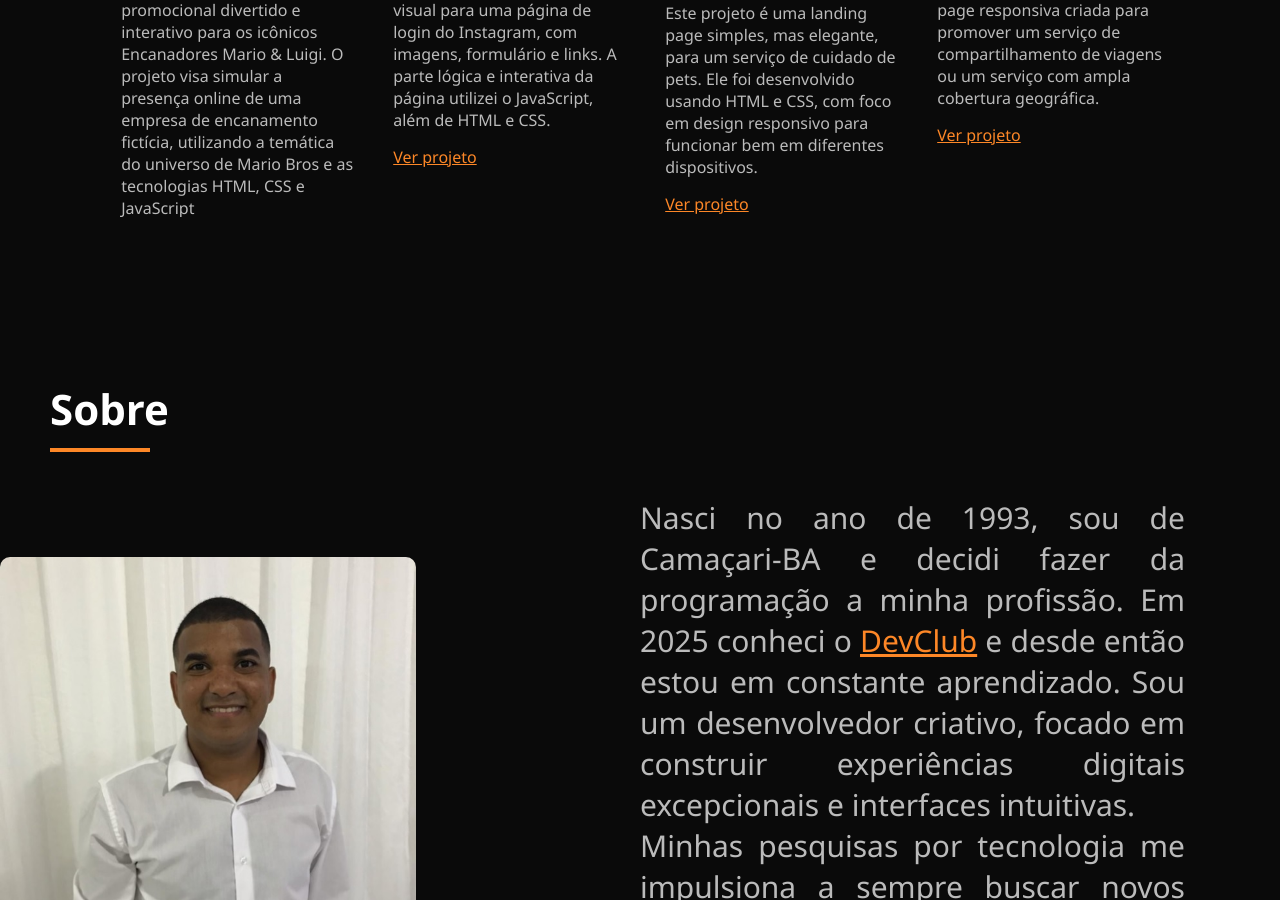
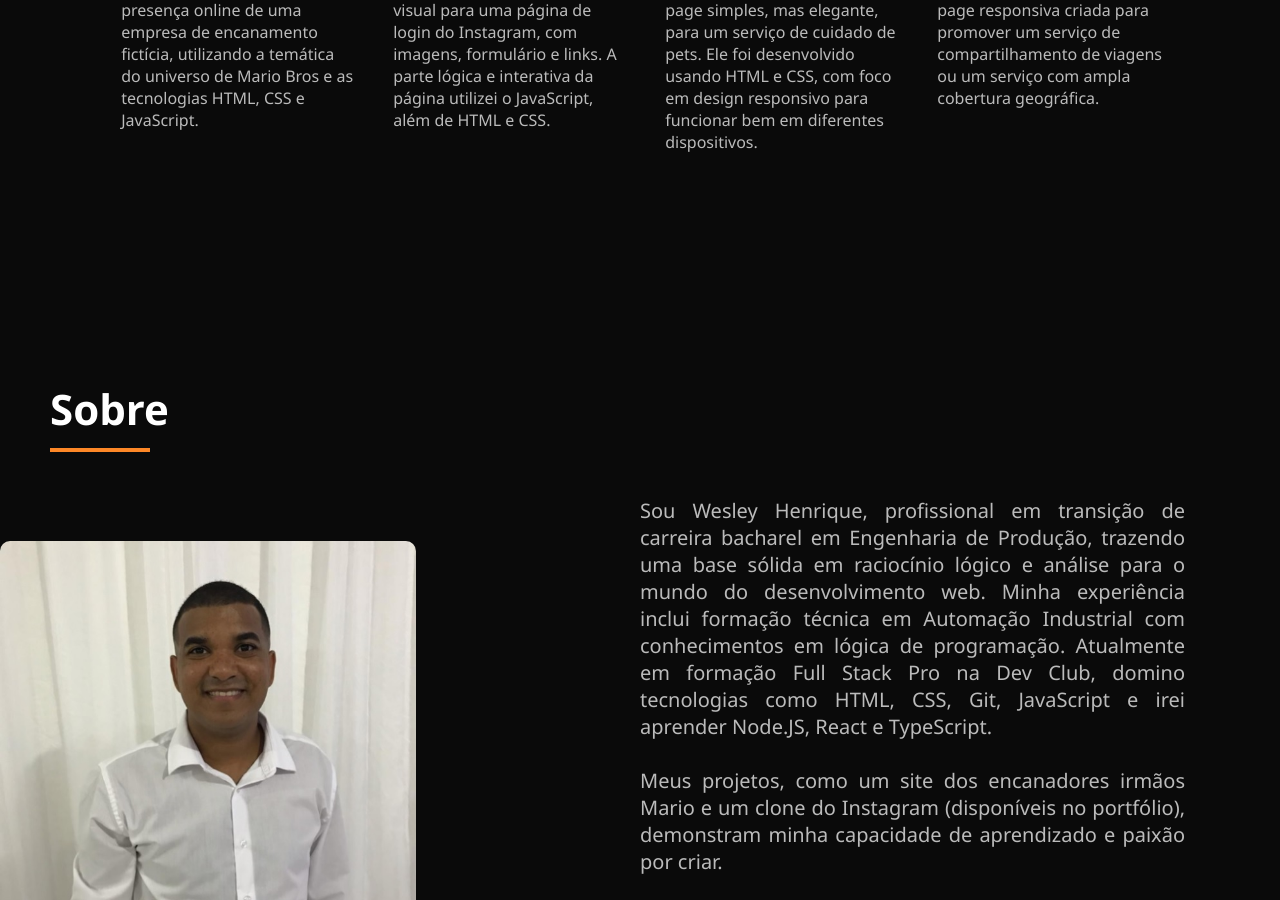
Before and after one commit to henriquewesley/meu-portifolio, a plain HTML site: page index.html in a window 1280 px wide. Shown: the part 1300-2200 px from the top of the page. Drawn offline with Linux system fonts and the light colour scheme.

Commit message:
melhorias esteticas e no design

```diff
--- a/index.html
+++ b/index.html
@@ -61,45 +61,43 @@
         </svg></a>
       <div class="carrossel-projetos">
         <div class="info-projeto">
-          <img class="img-projeto" src="./assets/img-mario-e-luigi.png" alt="imagem-site-mario-e-luigi" />
-          <h3>Mario Brothers</h3>
+          <a href="https://henriquewesley.github.io/mario-brothers/" target="_blank"><img class="img-projeto"
+              src="./assets/img-mario-e-luigi.png" alt="imagem-site-mario-e-luigi" /></a>
+          <h3>Mario Brothers </h3>
           <p>
-            Desenvolvi um website promocional divertido e interativo para os
-            icônicos Encanadores Mario & Luigi. O projeto visa simular a
-            presença online de uma empresa de encanamento fictícia, utilizando a
-            temática do universo de Mario Bros e as tecnologias HTML, CSS e
-            JavaScript
+            Este projeto visa simular a presença online de uma empresa de encanamento fictícia, utilizando a
+            temática do universo de Mario Bros e as tecnologias HTML, CSS e JavaScript.
           </p>
-          <a href="https://henriquewesley.github.io/mario-brothers/" target="_blank">Ver projeto</a>
+
         </div>
         <div class="info-projeto">
-          <img class="img-projeto" src="./assets/img-instagram-wh.png" alt="imagem-tela-principal-instagram" />
-          <h3>Instagram - Page inicial</h3>
+          <a href="https://instahomewh.netlify.app/" target="_blank"><img class="img-projeto"
+              src="./assets/img-instagram-wh.png" alt="imagem-tela-principal-instagram" /></a>
+          <h3>Instagram</h3>
           <p>
             Este projeto cria um layout visual para uma página de login do
             Instagram, com imagens, formulário e links. A parte lógica e
             interativa da página utilizei o JavaScript, além de HTML e CSS.
           </p>
-          <a href="https://instahomewh.netlify.app/" target="_blank">Ver projeto</a>
         </div>
         <div class="info-projeto">
-          <img class="img-projeto" src="./assets/inicial-screen-we-care.png" alt="inicial-screen-we-care" />
-          <h3>We care - Landing page para pets</h3>
+          <a href="https://wecaredevc.netlify.app/" target="_blank"><img class="img-projeto"
+              src="./assets/inicial-screen-we-care.png" alt="inicial-screen-we-care" /></a>
+          <h3>We care</h3>
           <p>
             Este projeto é uma landing page simples, mas elegante, para um serviço de cuidado de pets. Ele foi
             desenvolvido
             usando HTML e CSS, com foco em design responsivo para funcionar bem em diferentes dispositivos.
           </p>
-          <a href="https://wecaredevc.netlify.app/" target="_blank">Ver projeto</a>
         </div>
         <div class="info-projeto">
-          <img class="img-projeto" src="./assets/inicial-screen-wide.png" alt="inicial-screen-wide-coverage" />
+          <a href="https://wide-coverade-location.vercel.app/" target="_blank"><img class="img-projeto"
+              src="./assets/inicial-screen-wide.png" alt="inicial-screen-wide-coverage" /></a>
           <h3>Wide coverage location</h3>
           <p>
             Este projeto é uma landing page responsiva criada para promover um serviço de compartilhamento de viagens ou
             um serviço com ampla cobertura geográfica.
           </p>
-          <a href="https://github.com/henriquewesley/wide-coverade-location" target="_blank">Ver projeto</a>
         </div>
       </div>
       <a class="seta seta-direita"><svg xmlns="http://www.w3.org/2000/svg" width="16" height="16" fill="currentColor"
@@ -115,14 +113,19 @@
       <img src="/assets/Wesley Henrique.jpg" alt="foto-de-perfil" />
       <div class="texto-sobre-mim">
         <p>
-          Nasci no ano de 1993, sou de Camaçari-BA e decidi fazer da programação a minha profissão.
-          Em 2025 conheci o <a href="https://rodolfomori.com.br/devclub-comercial/" target="_blank">DevClub</a>
-          e desde então estou em constante aprendizado.
-          Sou um desenvolvedor criativo,
-          focado em construir experiências digitais excepcionais e interfaces intuitivas.
-          <br>Minhas pesquisas por tecnologia me impulsiona a sempre buscar novos desafios e oportunidades para
-          desenvolver
-          profissionalmente.
+          Sou Wesley Henrique, profissional em transição de carreira bacharel em Engenharia de Produção, trazendo
+          uma base sólida em raciocínio lógico e análise para o mundo do desenvolvimento web.
+          Minha experiência inclui formação técnica em Automação Industrial com conhecimentos em lógica de
+          programação.
+          Atualmente em formação Full Stack Pro na Dev Club, domino tecnologias como HTML, CSS, Git, JavaScript e
+          irei aprender Node.JS, React
+          e TypeScript.
+          <br><br>
+          Meus projetos, como um site dos encanadores irmãos Mario e um clone do Instagram (disponíveis no portfólio),
+          demonstram
+          minha capacidade de aprendizado e paixão por criar.
+          <br><br>Sou proativo e busco oportunidades desafiadoras para
+          aplicar minhas habilidades em desenvolvimento.
         </p>
         <div class="habilidades">
           <span class="tag-habilidades efeito-cursor-header"><svg xmlns="http://www.w3.org/2000/svg" width="16"
--- a/styles.css
+++ b/styles.css
@@ -134,7 +134,9 @@ ul {
 .info-projeto p {
   color: #bbb;
   margin-bottom: 15px;
+  display: flex;
   justify-content: justify;
+  align-items: center;
 }
 
 .info-projeto a {
@@ -181,7 +183,7 @@ ul {
 }
 
 .texto-sobre-mim p {
-  font-size: 30px;
+  font-size: 20px;
   padding-right: 20px;
   margin-right: 75px;
   margin-bottom: 20px;
```
